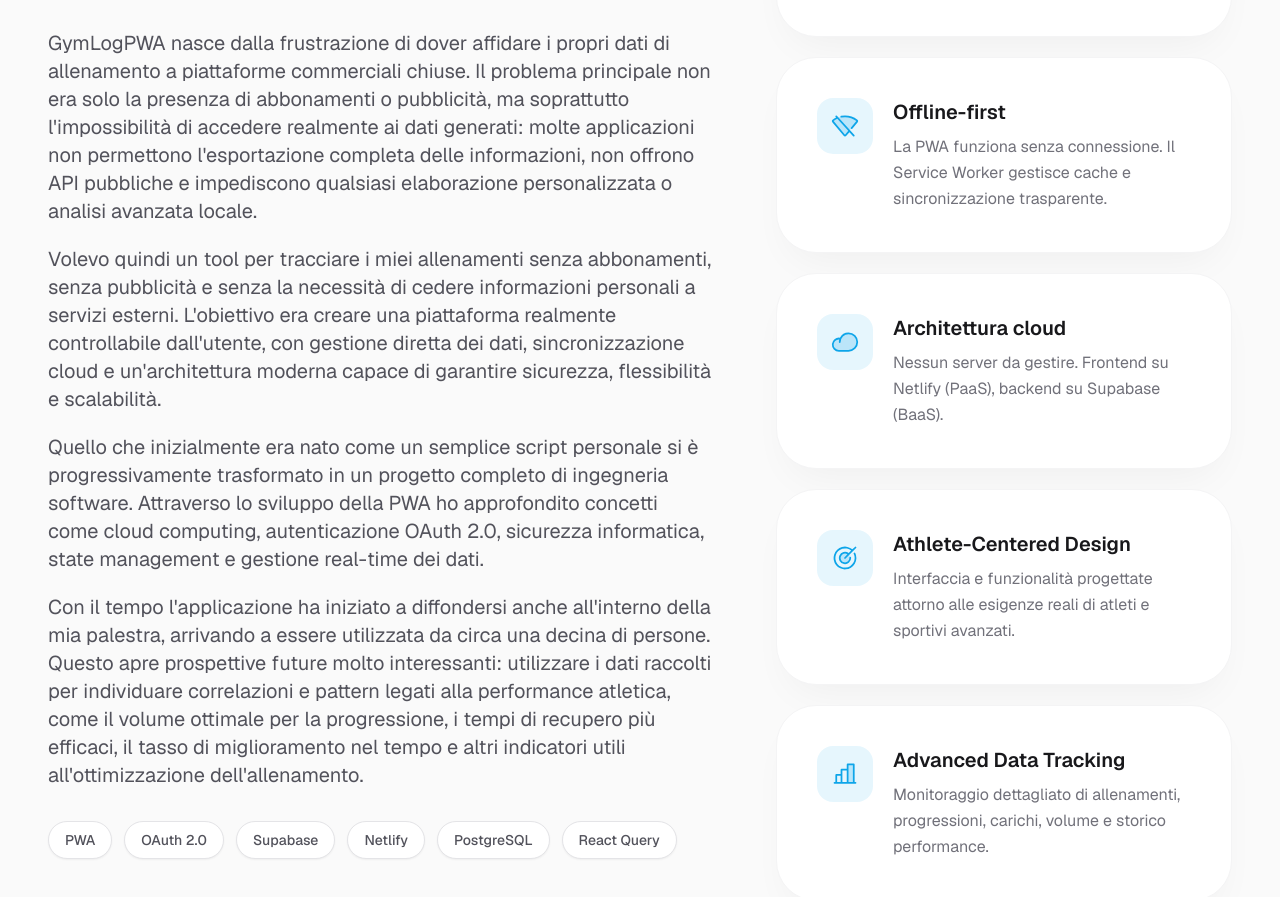
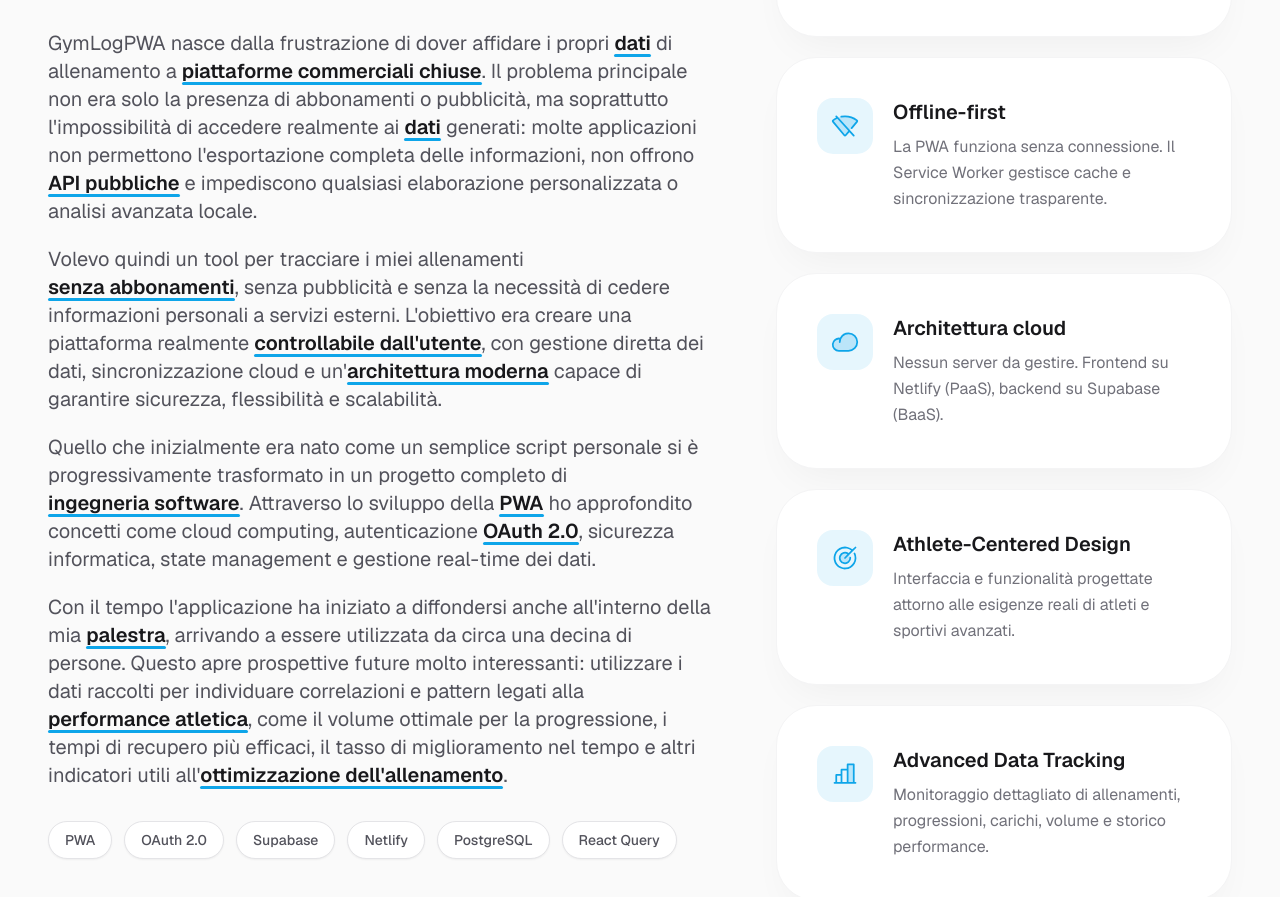
Before and after one commit to lampedev/Progetto_Maturita, a React (Vite) app: page / in a window 1280 px wide. Shown: the part 1119-2016 px from the top of the page. Built offline with nearby package versions, Linux system fonts and the light colour scheme.

Commit message:
Highlight parole chiave eleganti nei paragrafi Origine

```diff
--- a/src/components/PerchéQuestoProgetto.jsx
+++ b/src/components/PerchéQuestoProgetto.jsx
@@ -4,6 +4,41 @@ import { ScrollTrigger } from "gsap/ScrollTrigger";
 import { WifiSlash, Cloud, Target, ChartBar } from "@phosphor-icons/react";
 
 gsap.registerPlugin(ScrollTrigger);
+
+const highlightWords = (text, words) => {
+  const parts = text.split(new RegExp(`(${words.join("|")})`, "gi"));
+  return parts.map((part, i) =>
+    words.some((w) => w.toLowerCase() === part.toLowerCase()) ? (
+      <span
+        key={i}
+        className="relative inline-block font-semibold text-zinc-900 after:absolute after:bottom-0 after:left-0 after:w-full after:h-[3px] after:bg-[#0ea5e9] after:rounded-full"
+      >
+        {part}
+      </span>
+    ) : (
+      part
+    )
+  );
+};
+
+const paragraphs = [
+  {
+    text: 'GymLogPWA nasce dalla frustrazione di dover affidare i propri dati di allenamento a piattaforme commerciali chiuse. Il problema principale non era solo la presenza di abbonamenti o pubblicità, ma soprattutto l\'impossibilità di accedere realmente ai dati generati: molte applicazioni non permettono l\'esportazione completa delle informazioni, non offrono API pubbliche e impediscono qualsiasi elaborazione personalizzata o analisi avanzata locale.',
+    highlights: ['piattaforme commerciali chiuse', 'dati', 'API pubbliche']
+  },
+  {
+    text: 'Volevo quindi un tool per tracciare i miei allenamenti senza abbonamenti, senza pubblicità e senza la necessità di cedere informazioni personali a servizi esterni. L\'obiettivo era creare una piattaforma realmente controllabile dall\'utente, con gestione diretta dei dati, sincronizzazione cloud e un\'architettura moderna capace di garantire sicurezza, flessibilità e scalabilità.',
+    highlights: ['senza abbonamenti', 'controllabile dall\'utente', 'architettura moderna']
+  },
+  {
+    text: 'Quello che inizialmente era nato come un semplice script personale si è progressivamente trasformato in un progetto completo di ingegneria software. Attraverso lo sviluppo della PWA ho approfondito concetti come cloud computing, autenticazione OAuth 2.0, sicurezza informatica, state management e gestione real-time dei dati.',
+    highlights: ['ingegneria software', 'PWA', 'OAuth 2.0']
+  },
+  {
+    text: 'Con il tempo l\'applicazione ha iniziato a diffondersi anche all\'interno della mia palestra, arrivando a essere utilizzata da circa una decina di persone. Questo apre prospettive future molto interessanti: utilizzare i dati raccolti per individuare correlazioni e pattern legati alla performance atletica, come il volume ottimale per la progressione, i tempi di recupero più efficaci, il tasso di miglioramento nel tempo e altri indicatori utili all\'ottimizzazione dell\'allenamento.',
+    highlights: ['palestra', 'performance atletica', 'ottimizzazione dell\'allenamento']
+  }
+];
 
 const cards = [
   {
@@ -120,18 +155,11 @@ export default function PerchéQuestoProgetto() {
               Da un&apos;esigenza personale a un progetto di maturità
             </h2>
             <div ref={textRef} className="space-y-5">
-              <p className="text-lg md:text-xl text-zinc-600 leading-relaxed max-w-[65ch]">
-                GymLogPWA nasce dalla frustrazione di dover affidare i propri dati di allenamento a piattaforme commerciali chiuse. Il problema principale non era solo la presenza di abbonamenti o pubblicità, ma soprattutto l&apos;impossibilità di accedere realmente ai dati generati: molte applicazioni non permettono l&apos;esportazione completa delle informazioni, non offrono API pubbliche e impediscono qualsiasi elaborazione personalizzata o analisi avanzata locale.
-              </p>
-              <p className="text-lg md:text-xl text-zinc-600 leading-relaxed max-w-[65ch]">
-                Volevo quindi un tool per tracciare i miei allenamenti senza abbonamenti, senza pubblicità e senza la necessità di cedere informazioni personali a servizi esterni. L&apos;obiettivo era creare una piattaforma realmente controllabile dall&apos;utente, con gestione diretta dei dati, sincronizzazione cloud e un&apos;architettura moderna capace di garantire sicurezza, flessibilità e scalabilità.
-              </p>
-              <p className="text-lg md:text-xl text-zinc-600 leading-relaxed max-w-[65ch]">
-                Quello che inizialmente era nato come un semplice script personale si è progressivamente trasformato in un progetto completo di ingegneria software. Attraverso lo sviluppo della PWA ho approfondito concetti come cloud computing, autenticazione OAuth 2.0, sicurezza informatica, state management e gestione real-time dei dati.
-              </p>
-              <p className="text-lg md:text-xl text-zinc-600 leading-relaxed max-w-[65ch]">
-                Con il tempo l&apos;applicazione ha iniziato a diffondersi anche all&apos;interno della mia palestra, arrivando a essere utilizzata da circa una decina di persone. Questo apre prospettive future molto interessanti: utilizzare i dati raccolti per individuare correlazioni e pattern legati alla performance atletica, come il volume ottimale per la progressione, i tempi di recupero più efficaci, il tasso di miglioramento nel tempo e altri indicatori utili all&apos;ottimizzazione dell&apos;allenamento.
-              </p>
+              {paragraphs.map((para, i) => (
+                <p key={i} className="text-lg md:text-xl text-zinc-600 leading-relaxed max-w-[65ch]">
+                  {highlightWords(para.text, para.highlights)}
+                </p>
+              ))}
             </div>
             <div className="mt-8 flex flex-wrap gap-3">
               {keywords.map((k) => (
```
